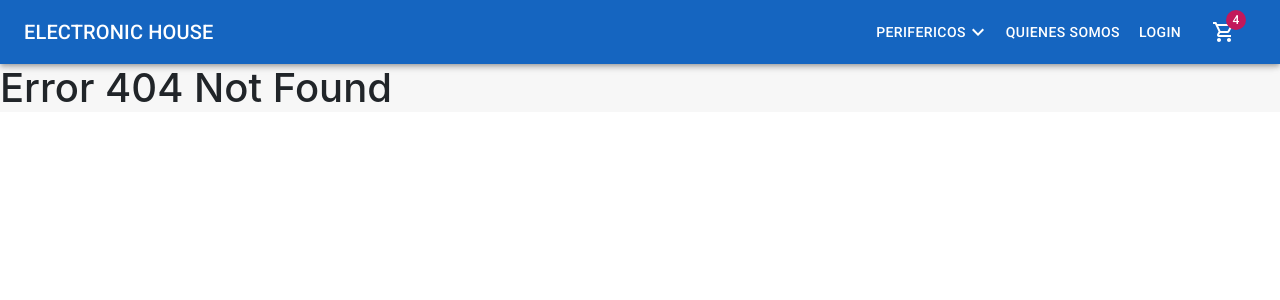
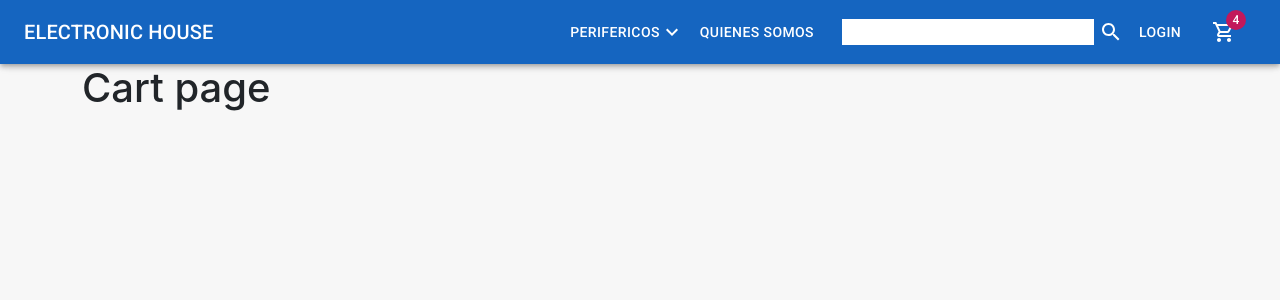
Before and after one commit to adroverseba/venta-productos-informaticos_adrover, a React (Create React App) app: page /cart in a window 1280 px wide. Before the commit this address had no page. Shown: the top 300 px of the page. Built offline with nearby package versions, Linux system fonts and the light colour scheme.

Commit message:
crear checkout

```diff
--- a/src/App.css
+++ b/src/App.css
@@ -47,3 +47,12 @@ div.card {
 .itemDetail-container {
   height: 90vh;
 }
+
+a {
+  text-decoration: none;
+  display: block;
+}
+
+a:hover {
+  color: white;
+}
--- /dev/null
+++ b/src/components/Cart.jsx
@@ -0,0 +1,7 @@
+export const Cart = () => {
+  return (
+    <div className="container" style={{ height: "95vh" }}>
+      <h1>Cart page</h1>
+    </div>
+  );
+};
--- /dev/null
+++ b/src/components/Checkout.jsx
@@ -0,0 +1,16 @@
+import { Link } from "react-router-dom";
+import { Button } from "@mui/material";
+
+export const Checkout = () => {
+  return (
+    <div>
+      <Link to="/cart">
+        <Button variant="contained" color="secondary">
+          Check Out
+        </Button>
+      </Link>
+    </div>
+  );
+};
+
+export default Checkout;
--- a/src/components/ItemDetail.jsx
+++ b/src/components/ItemDetail.jsx
@@ -1,8 +1,13 @@
 import ItemCount from "./ItemCount";
+import { useState } from "react";
+import Checkout from "./Checkout";
 
 const ItemDetail = ({ item }) => {
+  const [itemCount, setItemCount] = useState(0);
+
   const onAdd = (item) => {
     alert(" Tienes seleccionado " + item + "  item ");
+    setItemCount(item);
   };
 
   return (
@@ -17,7 +22,11 @@ const ItemDetail = ({ item }) => {
             <p className="my-2 py-2">{item.description}</p>
             <span className="display-6 my-3">${item.cost}</span>
             <p>{item.stock} unidades en stock</p>
-            <ItemCount stock={item.stock} initial={1} onAdd={onAdd} />
+            {itemCount === 0 ? (
+              <ItemCount stock={item.stock} initial={itemCount} onAdd={onAdd} />
+            ) : (
+              <Checkout />
+            )}
           </div>
         </div>
       ) : (
--- a/src/components/ItemDetailContainer.jsx
+++ b/src/components/ItemDetailContainer.jsx
@@ -12,7 +12,7 @@ const ItemDetailContainer = () => {
     customFetch(
       2000,
       products.find((item) => item.id === parseInt(idItem))
-      // uso metodo fin para obtener un objeto
+      // uso metodo find para obtener un objeto
     )
       .then((result) => setDato(result))
       .catch((err) => console.log(err));
--- a/src/components/NavBar.jsx
+++ b/src/components/NavBar.jsx
@@ -10,6 +10,7 @@ import { Link } from "react-router-dom";
 import Menu from "@mui/material/Menu";
 import MenuItem from "@mui/material/MenuItem";
 import KeyboardArrowDownIcon from "@mui/icons-material/KeyboardArrowDown";
+import SearchForm from "./SearchForm";
 
 const useStyles = makeStyles((theme) => ({
   offset: theme.mixins.toolbar,
@@ -33,7 +34,11 @@ const Navbar = () => {
   };
   return (
     <div>
-      <AppBar position="fixed" color="primary">
+      <AppBar
+        position="fixed"
+        color="primary"
+        // onClick={() => alert("soy el navbar")}
+      >
         <Toolbar>
           {/* <IconButton
             aria-label="menu"
@@ -93,6 +98,9 @@ const Navbar = () => {
           <Button variant="text" color="inherit">
             Quienes somos
           </Button>
+
+          <SearchForm />
+
           <Button color="inherit">Login</Button>
           <Button variant="text" color="inherit">
             <CartWidget />
--- /dev/null
+++ b/src/components/SearchForm.jsx
@@ -0,0 +1,19 @@
+import SearchIcon from "@mui/icons-material/Search";
+import { SearchContainer, Input } from "./styledComponent";
+
+export const SearchForm = () => {
+  //  onKeyDown es el evento que se ejecuta cuando presionamos cualquier letra, en este caso dentro del input. El condicional es para cuando el valor tecleado sea la barra espaciadora que posee el valor de 32
+  const handleEvent = (evt) => {
+    if (evt.keyCode === 32) evt.preventDefault();
+    console.log(evt.keyCode);
+  };
+
+  return (
+    <SearchContainer>
+      <Input onKeyDown={handleEvent} />
+      <SearchIcon />
+    </SearchContainer>
+  );
+};
+
+export default SearchForm;
--- a/src/components/styledComponent.jsx
+++ b/src/components/styledComponent.jsx
@@ -162,6 +162,23 @@ const Price = styled.span`
   font-size: 40px;
 `;
 
+//search input
+//SearchForm
+const SearchContainer = styled.div`
+    background-color: transparent;
+    border: none;
+    display: flex;
+    align-items: center;
+    margin-left: 15px;
+    padding: 5px;
+`;
+
+const Input = styled.input`
+    margin-right: 5px;
+    border: none;
+    outline: none;
+`;
+
 // export const ProductCountContainer = styled.div`
 //   width: 180px;
 //   margin: 0 auto;
@@ -200,4 +217,6 @@ export {
   Title,
   Desc,
   Price,
+  SearchContainer,
+  Input,
 };
--- a/src/pages/Home.jsx
+++ b/src/pages/Home.jsx
@@ -3,6 +3,7 @@ import NotFoundPage from "../components/NotFoundPage";
 import ItemListContainer from "../components/ItemListContainer";
 import ItemDetailContainer from "../components/ItemDetailContainer.jsx";
 import { BrowserRouter, Routes, Route } from "react-router-dom";
+import { Cart } from "../components/Cart";
 
 const Home = () => {
   return (
@@ -12,6 +13,7 @@ const Home = () => {
         <Route path="/" element={<ItemListContainer />} />
         <Route path="/category/:idCategory" element={<ItemListContainer />} />
         <Route path="/item/:idItem" element={<ItemDetailContainer />} />
+        <Route path="/cart" element={<Cart />} />
         <Route path="*" element={<NotFoundPage />} />
       </Routes>
     </BrowserRouter>
```
